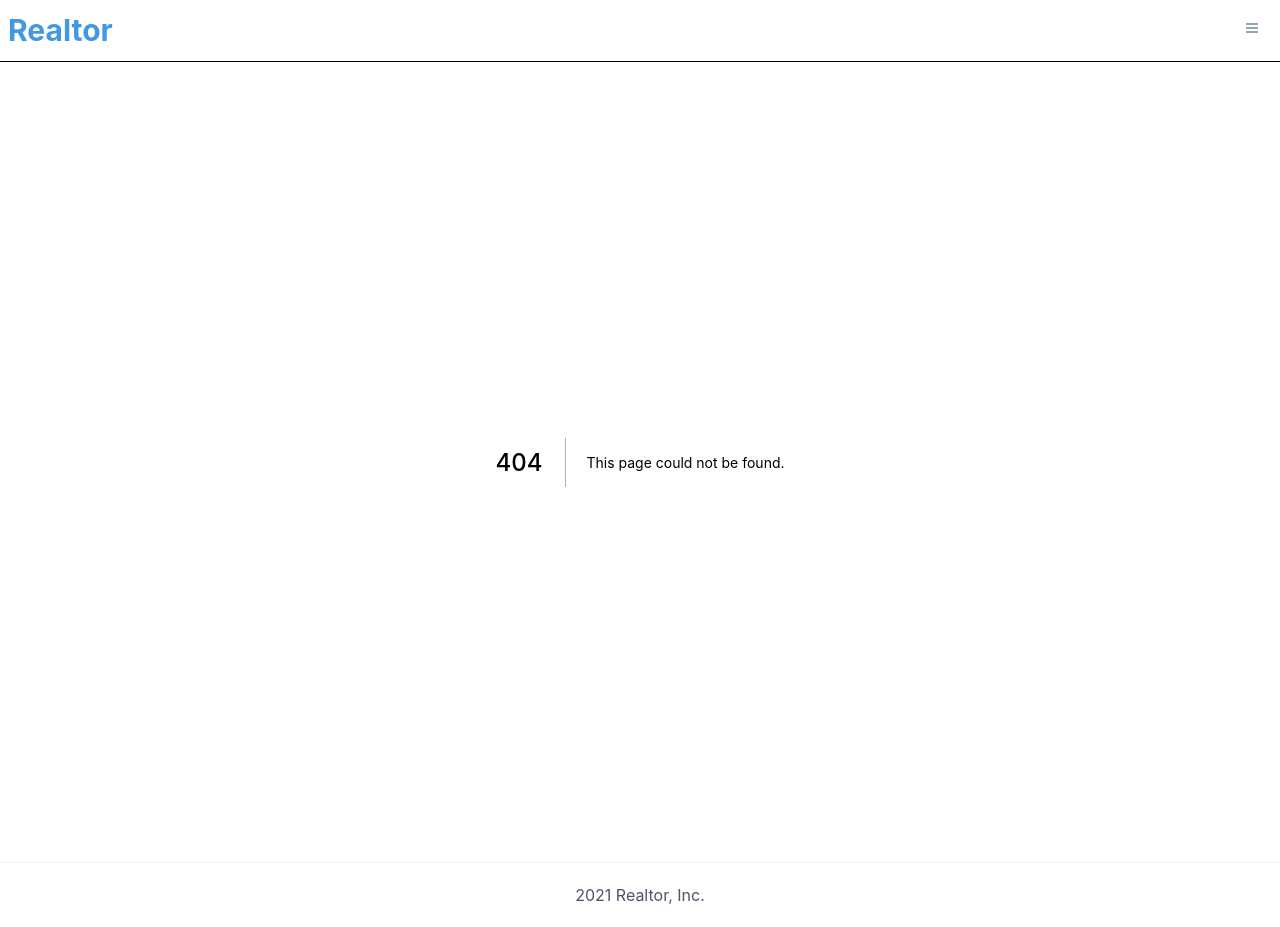
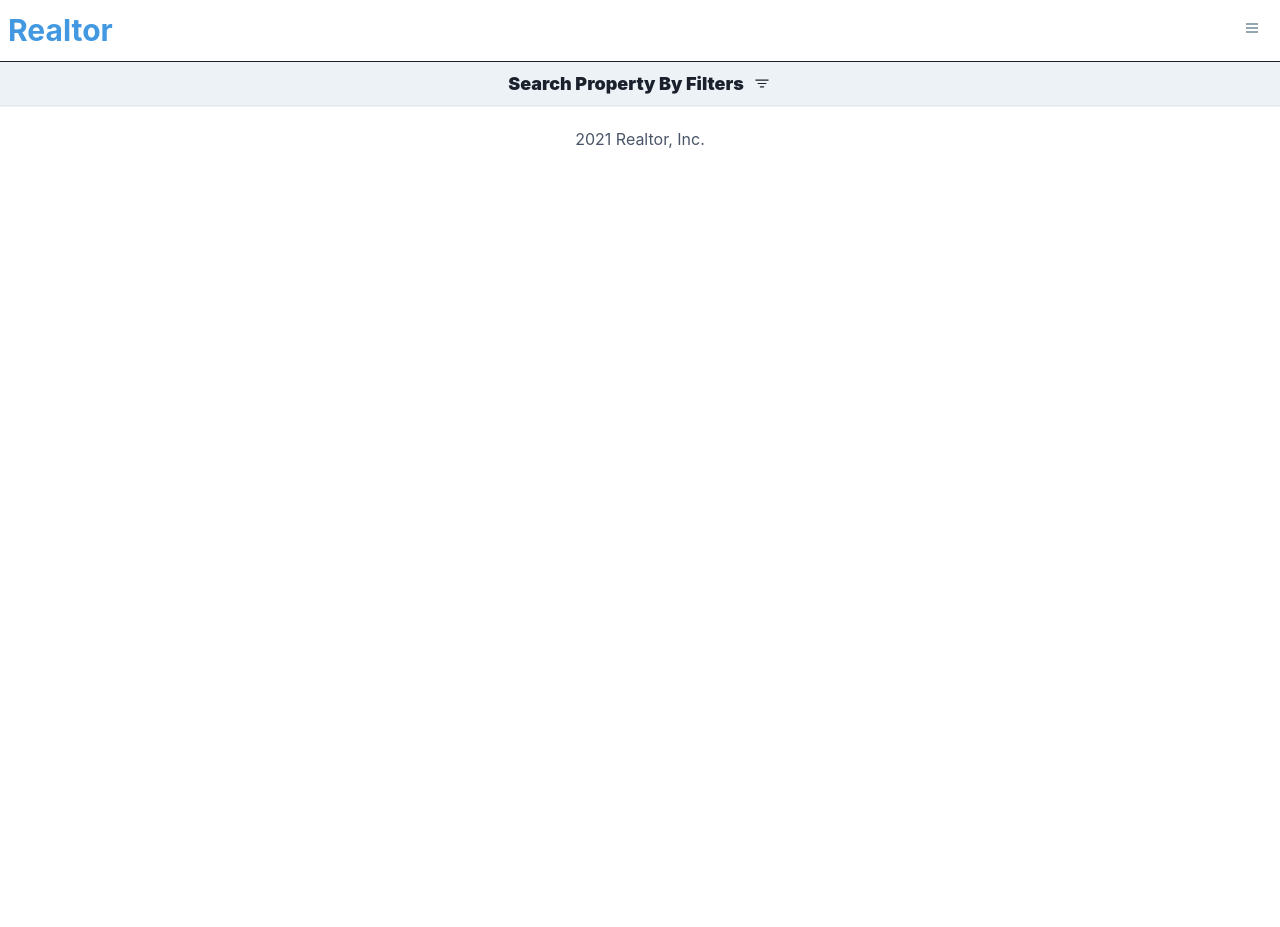
Before and after one commit to S0han/real-estate-app, a Next.js app: page /search in a window 1280 px wide. Before the commit this address had no page. After the commit the page ends 800 px from the top, so only its background shows below. Built offline with nearby package versions, Linux system fonts and the light colour scheme.

Commit message:
updating the search filter feature

```diff
--- /dev/null
+++ b/components/SearchFilters.jsx
@@ -0,0 +1,13 @@
+import { useEffect, useState } from 'react';
+import { Flex, Select, Box, Text, Input, Spinner, Icon, Button } from '@chakra-ui/react';
+import { useRouter } from 'next/router';
+import { MdCancel } from 'react-icons/md';
+import Image from 'next/image';
+
+const SearchFilters = () => {
+    <div>
+        searchFilters
+    </div>
+}
+
+export default SearchFilters;
--- /dev/null
+++ b/pages/search.js
@@ -0,0 +1,34 @@
+import { useState } from 'react';
+import { useRouter } from 'next/router';
+import Image from 'next/image';
+import { Flex, Box, Text, Icon } from '@chakra-ui/react';
+import { BsFilter } from 'react-icons/bs';
+import SearchFilters from '../components/SearchFilters';
+
+const Search  = () => {
+    const [searchFilters, setSearchFilters] = useState(false);
+    const router = useRouter();
+
+    return (
+        <Box>
+            <Flex
+                cursor='pointer'
+                bg='gray.100'
+                borderBottom='1px'
+                borderColor='gray.200'
+                p='2'
+                fontWeight='black'
+                fontSize='lg'
+                justifyContent='center'
+                alignItems='center'
+                onClick={() => setSearchFilters((prevFilters) => !prevFilters)}
+            >
+                <Text>Search Property By Filters</Text>
+                <Icon paddingLeft='2' w='7' as={BsFilter} />
+            </Flex>
+            {searchFilters && <SearchFilters />}
+        </Box>
+    );
+}
+
+export default Search;
```
